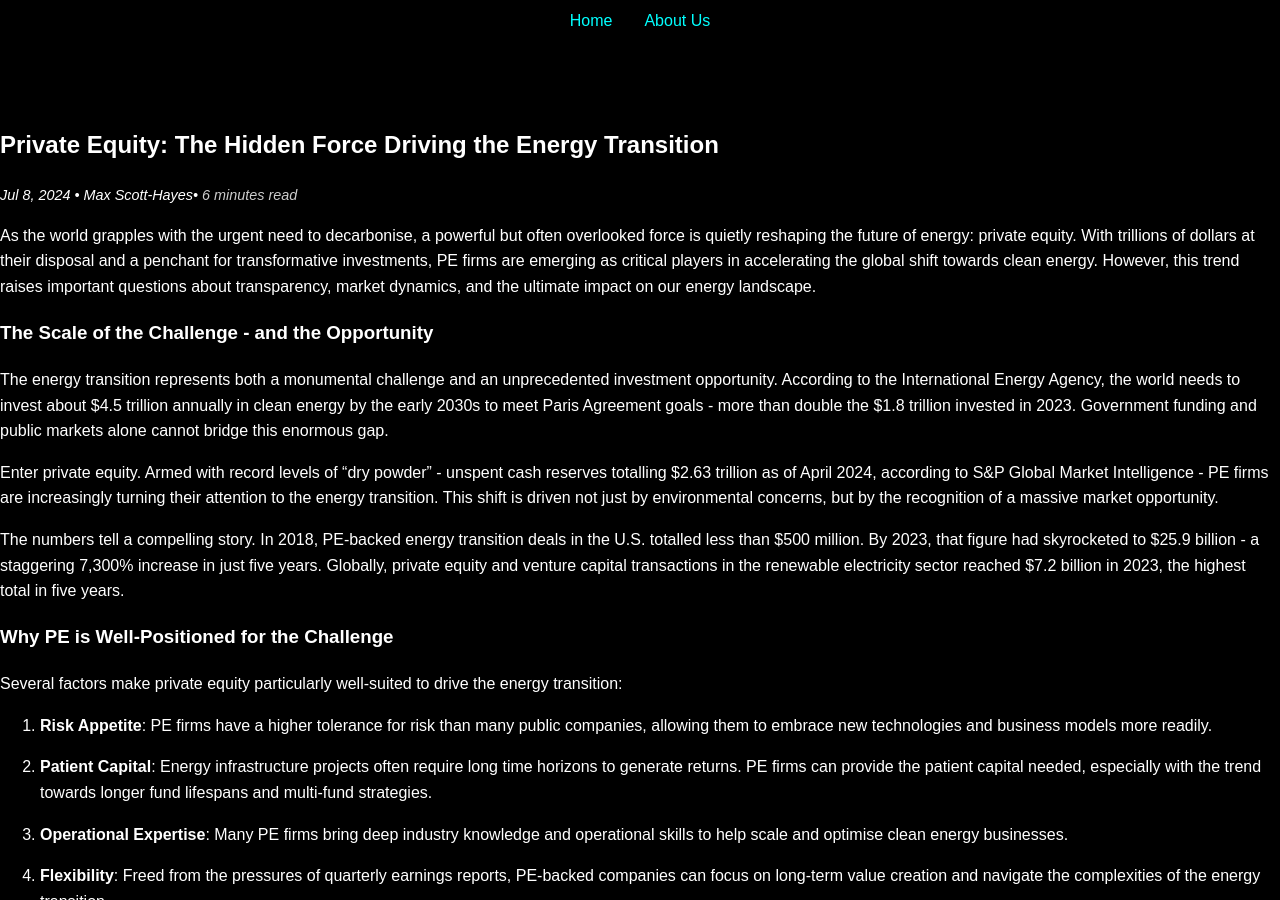
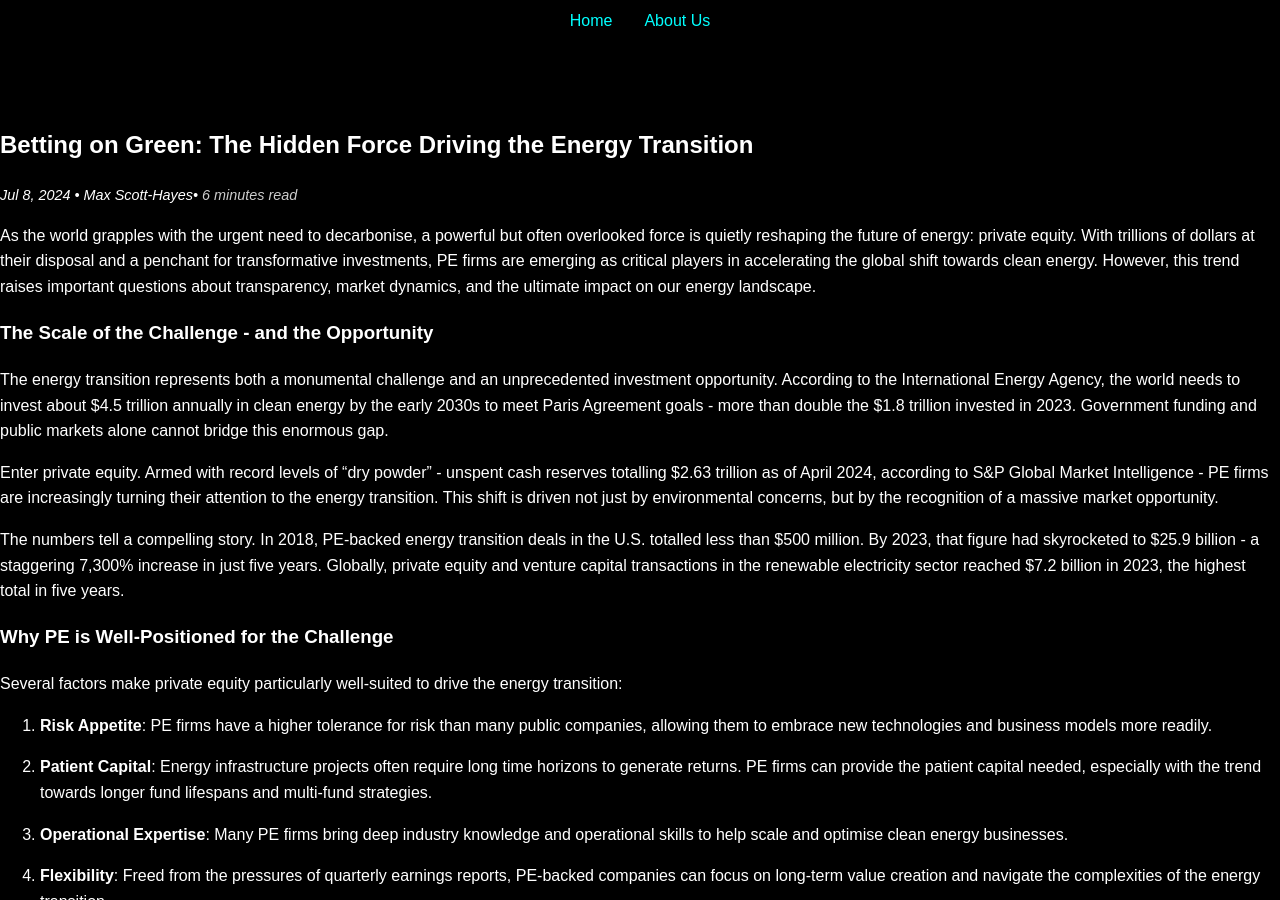
Before and after one commit to groupworksmedia/groupworks, a Jekyll site: the page built from _posts/2024-07-08-BettingOnGreen.md, in a window 1280 px wide and 900 px high. Built offline with Jekyll 4.4.1, drawn with Linux system fonts in a browser that asks for light colours.

Commit message:
title adjustment

```diff
--- a/_posts/2024-07-08-BettingOnGreen.md
+++ b/_posts/2024-07-08-BettingOnGreen.md
@@ -1,7 +1,7 @@
 ---
 layout: posts
 author: Max Scott-Hayes
-title: "Private Equity: The Hidden Force Driving the Energy Transition"
+title: "Betting on Green: The Hidden Force Driving the Energy Transition"
 date: 2024-07-08
 tags: technology finance energy
 ---
```
Also changed, not shown: _posts/2024-07-03-SoftwareSoldiers.md (+1 -1 lines), _posts/2024-08-12-BorrowedProsperity.md (+1 -1 lines).
